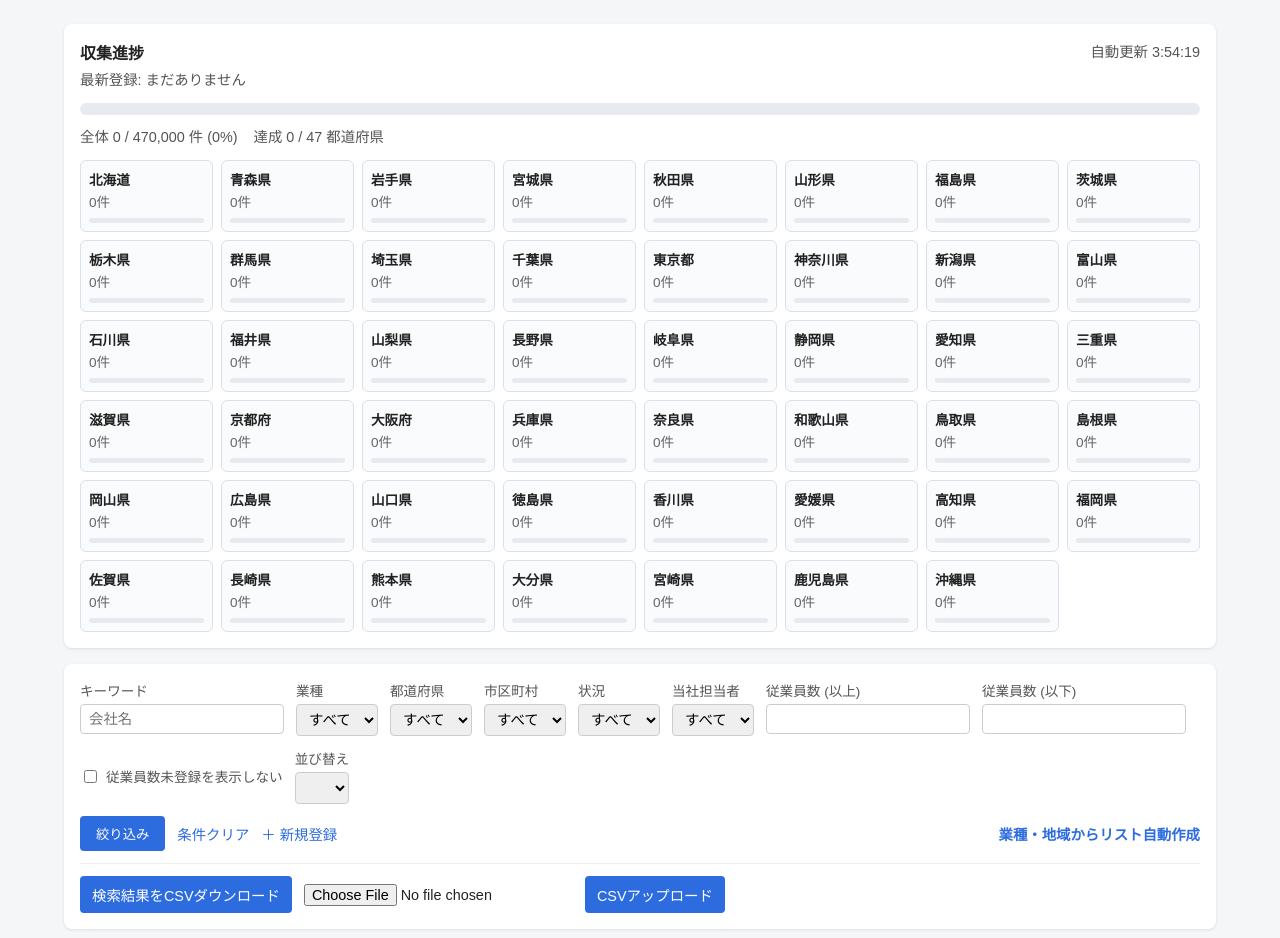
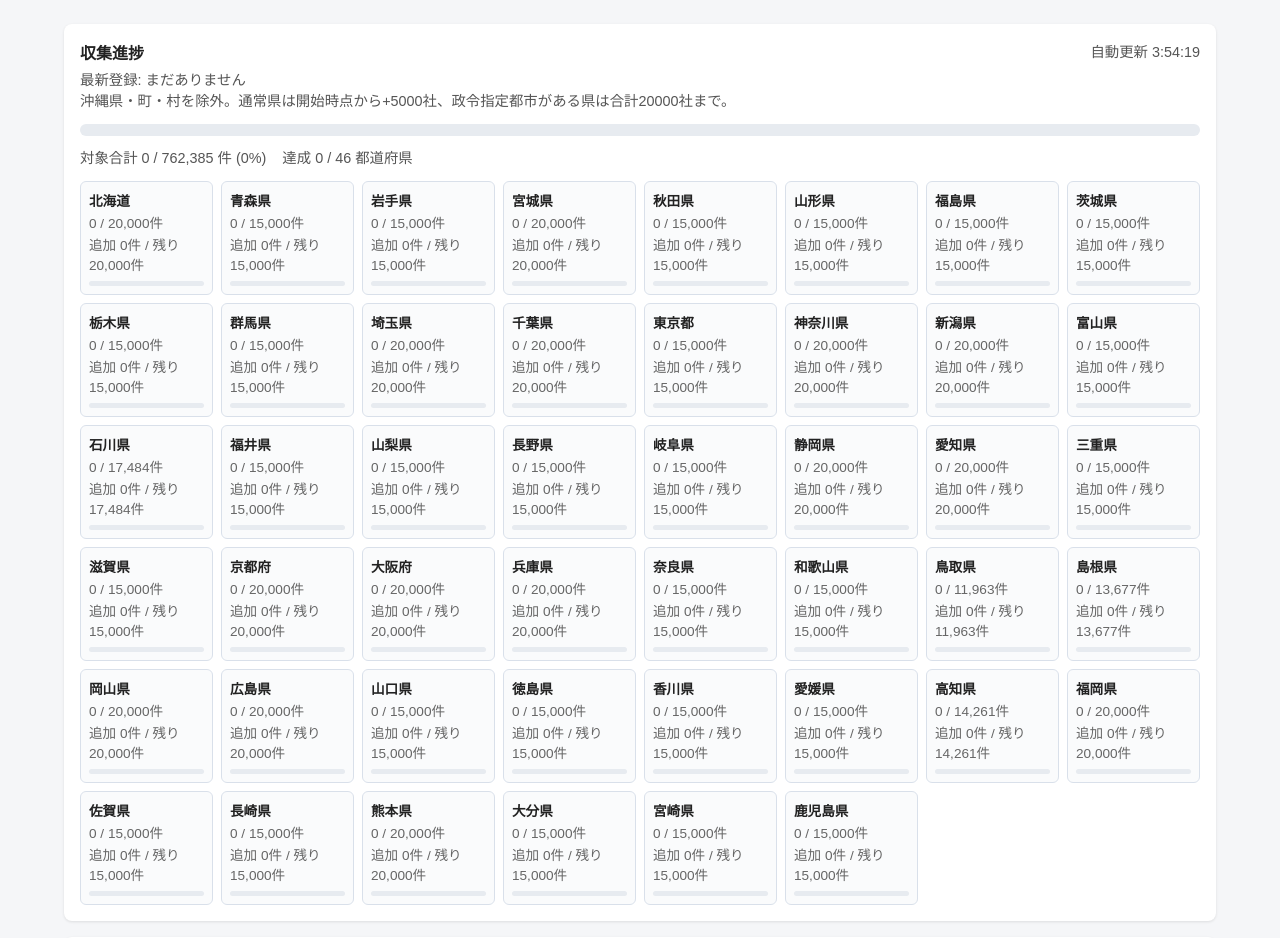
Before and after one commit to ikarugamana-hub/telapo, a Flask app: template templates/index.html in a window 1280 px wide. Shown: the part 64-1002 px from the top of the page. Run offline with Flask 3, Linux system fonts and the light colour scheme; the template is opened without the code that fills it, so the values that code supplies are empty; parts of the project's set-up code (start-up, migrations or seed data) failed here and were passed over; some libraries are stand-ins or nearby versions.

Commit message:
Update collection progress display

```diff
--- a/app.py
+++ b/app.py
@@ -128,6 +128,74 @@ SORT_OPTIONS = {
 
 PER_PAGE = 100
 COLLECTION_TARGET_PER_PREFECTURE = 10_000
+COLLECTION_EXCLUDED_PREFECTURES = {"沖縄県"}
+ORDINANCE_DESIGNATED_PREFECTURES = {
+    "北海道",
+    "宮城県",
+    "埼玉県",
+    "千葉県",
+    "神奈川県",
+    "新潟県",
+    "静岡県",
+    "愛知県",
+    "京都府",
+    "大阪府",
+    "兵庫県",
+    "岡山県",
+    "広島県",
+    "福岡県",
+    "熊本県",
+}
+PREFECTURE_BOOST_BASELINES = {
+    "北海道": 10000,
+    "青森県": 10000,
+    "岩手県": 10000,
+    "宮城県": 10000,
+    "秋田県": 10000,
+    "山形県": 10000,
+    "福島県": 10000,
+    "茨城県": 10000,
+    "栃木県": 10000,
+    "群馬県": 10000,
+    "埼玉県": 10000,
+    "千葉県": 10000,
+    "東京都": 10000,
+    "神奈川県": 10000,
+    "新潟県": 10100,
+    "富山県": 10000,
+    "石川県": 12484,
+    "福井県": 10000,
+    "山梨県": 10000,
+    "長野県": 10000,
+    "岐阜県": 10000,
+    "静岡県": 10000,
+    "愛知県": 10000,
+    "三重県": 10000,
+    "滋賀県": 10000,
+    "京都府": 10000,
+    "大阪府": 10000,
+    "兵庫県": 10000,
+    "奈良県": 10000,
+    "和歌山県": 10000,
+    "鳥取県": 6963,
+    "島根県": 8677,
+    "岡山県": 10000,
+    "広島県": 10000,
+    "山口県": 10000,
+    "徳島県": 10000,
+    "香川県": 10000,
+    "愛媛県": 10000,
+    "高知県": 9261,
+    "福岡県": 10000,
+    "佐賀県": 10000,
+    "長崎県": 10000,
+    "熊本県": 10000,
+    "大分県": 10000,
+    "宮崎県": 10000,
+    "鹿児島県": 10000,
+}
+NORMAL_PREFECTURE_ADDITION = 5_000
+ORDINANCE_PREFECTURE_TARGET = 20_000
 
 
 def get_db_connection():
@@ -627,6 +695,15 @@ def api_count():
     return jsonify({"count": row["cnt"]})
 
 
+def get_collection_target(prefecture):
+    if prefecture in COLLECTION_EXCLUDED_PREFECTURES:
+        return None
+    baseline = PREFECTURE_BOOST_BASELINES.get(prefecture, 0)
+    if prefecture in ORDINANCE_DESIGNATED_PREFECTURES:
+        return max(baseline, ORDINANCE_PREFECTURE_TARGET)
+    return baseline + NORMAL_PREFECTURE_ADDITION
+
+
 @app.route("/api/progress")
 def api_progress():
     db = get_db()
@@ -643,7 +720,7 @@ def api_progress():
         """
         SELECT prefecture, municipality
         FROM companies
-        WHERE prefecture IS NOT NULL AND prefecture != ''
+        WHERE prefecture IS NOT NULL AND prefecture != '' AND prefecture != '沖縄県'
         ORDER BY id DESC
         LIMIT 1
         """
@@ -654,23 +731,31 @@ def api_progress():
     capped_total = 0
     completed_count = 0
     for prefecture in PREFECTURE_CODES.keys():
+        target = get_collection_target(prefecture)
+        if target is None:
+            continue
         count = counts.get(prefecture, 0)
         collected_total += count
-        capped_count = min(count, COLLECTION_TARGET_PER_PREFECTURE)
+        capped_count = min(count, target)
         capped_total += capped_count
-        if count >= COLLECTION_TARGET_PER_PREFECTURE:
+        if count >= target:
             completed_count += 1
+        baseline = PREFECTURE_BOOST_BASELINES.get(prefecture, 0)
         prefectures.append(
             {
                 "name": prefecture,
                 "count": count,
-                "target": COLLECTION_TARGET_PER_PREFECTURE,
-                "percent": round(capped_count / COLLECTION_TARGET_PER_PREFECTURE * 100, 1),
-                "completed": count >= COLLECTION_TARGET_PER_PREFECTURE,
+                "baseline": baseline,
+                "added": max(count - baseline, 0),
+                "target": target,
+                "remaining": max(target - count, 0),
+                "percent": round(capped_count / target * 100, 1) if target else 0,
+                "completed": count >= target,
+                "target_type": "政令指定都市県" if prefecture in ORDINANCE_DESIGNATED_PREFECTURES else "追加5000県",
             }
         )
 
-    target_total = len(prefectures) * COLLECTION_TARGET_PER_PREFECTURE
+    target_total = sum(pref["target"] for pref in prefectures)
     overall_percent = round(capped_total / target_total * 100, 1) if target_total else 0
     return jsonify(
         {
@@ -679,6 +764,9 @@ def api_progress():
             "overall_percent": overall_percent,
             "completed_prefectures": completed_count,
             "prefecture_total": len(prefectures),
+            "mode": "都道府県追加収集",
+            "description": "沖縄県・町・村を除外。通常県は開始時点から+5000社、政令指定都市がある県は合計20000社まで。",
+            "excluded_prefectures": sorted(COLLECTION_EXCLUDED_PREFECTURES),
             "latest": latest or {},
             "prefectures": prefectures,
         }
--- a/static/progress.js
+++ b/static/progress.js
@@ -12,10 +12,14 @@ function renderProgress(data) {
         : '最新登録: まだありません';
 
     document.querySelector('[data-progress-current]').textContent = latestText;
+    const description = document.querySelector('[data-progress-description]');
+    if (description) {
+        description.textContent = data.description || '';
+    }
     document.querySelector('[data-progress-updated]').textContent =
         `自動更新 ${new Date().toLocaleTimeString('ja-JP')}`;
     document.querySelector('[data-progress-total]').textContent =
-        `全体 ${formatNumber(data.total)} / ${formatNumber(data.target_total)} 件 (${data.overall_percent}%)`;
+        `対象合計 ${formatNumber(data.total)} / ${formatNumber(data.target_total)} 件 (${data.overall_percent}%)`;
     document.querySelector('[data-progress-prefectures]').textContent =
         `達成 ${data.completed_prefectures} / ${data.prefecture_total} 都道府県`;
 
@@ -35,7 +39,10 @@ function renderProgress(data) {
         name.textContent = pref.name;
 
         const count = document.createElement('span');
-        count.textContent = `${formatNumber(pref.count)}件`;
+        count.textContent = `${formatNumber(pref.count)} / ${formatNumber(pref.target)}件`;
+
+        const detail = document.createElement('span');
+        detail.textContent = `追加 ${formatNumber(pref.added)}件 / 残り ${formatNumber(pref.remaining)}件`;
 
         const meter = document.createElement('div');
         meter.className = 'progress-mini-bar';
@@ -43,7 +50,7 @@ function renderProgress(data) {
         meterFill.style.width = `${Math.min(pref.percent, 100)}%`;
         meter.appendChild(meterFill);
 
-        item.append(name, count, meter);
+        item.append(name, count, detail, meter);
         grid.appendChild(item);
     });
 }
--- a/templates/index.html
+++ b/templates/index.html
@@ -6,6 +6,7 @@
         <div>
             <h2>収集進捗</h2>
             <p data-progress-current>読み込み中...</p>
+            <p data-progress-description></p>
         </div>
         <p class="progress-updated" data-progress-updated></p>
     </div>
```
